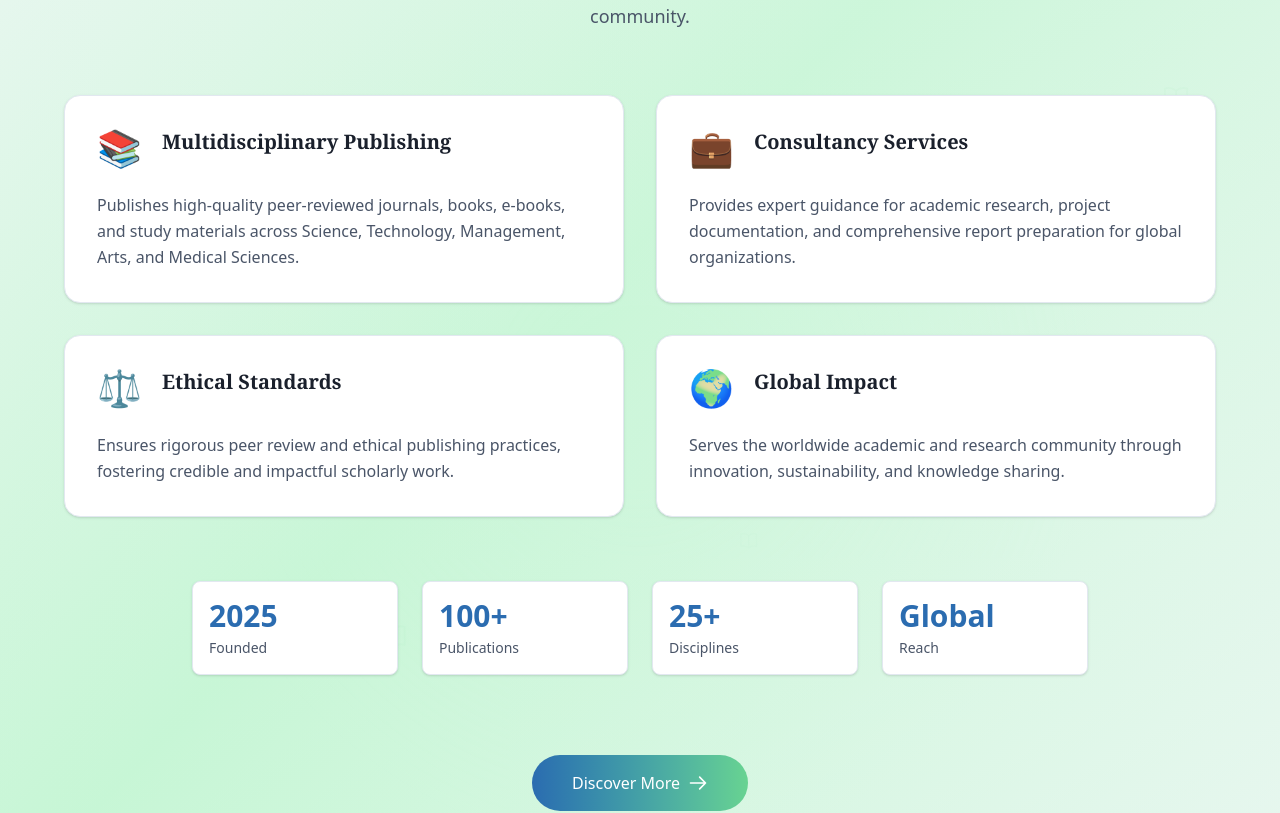
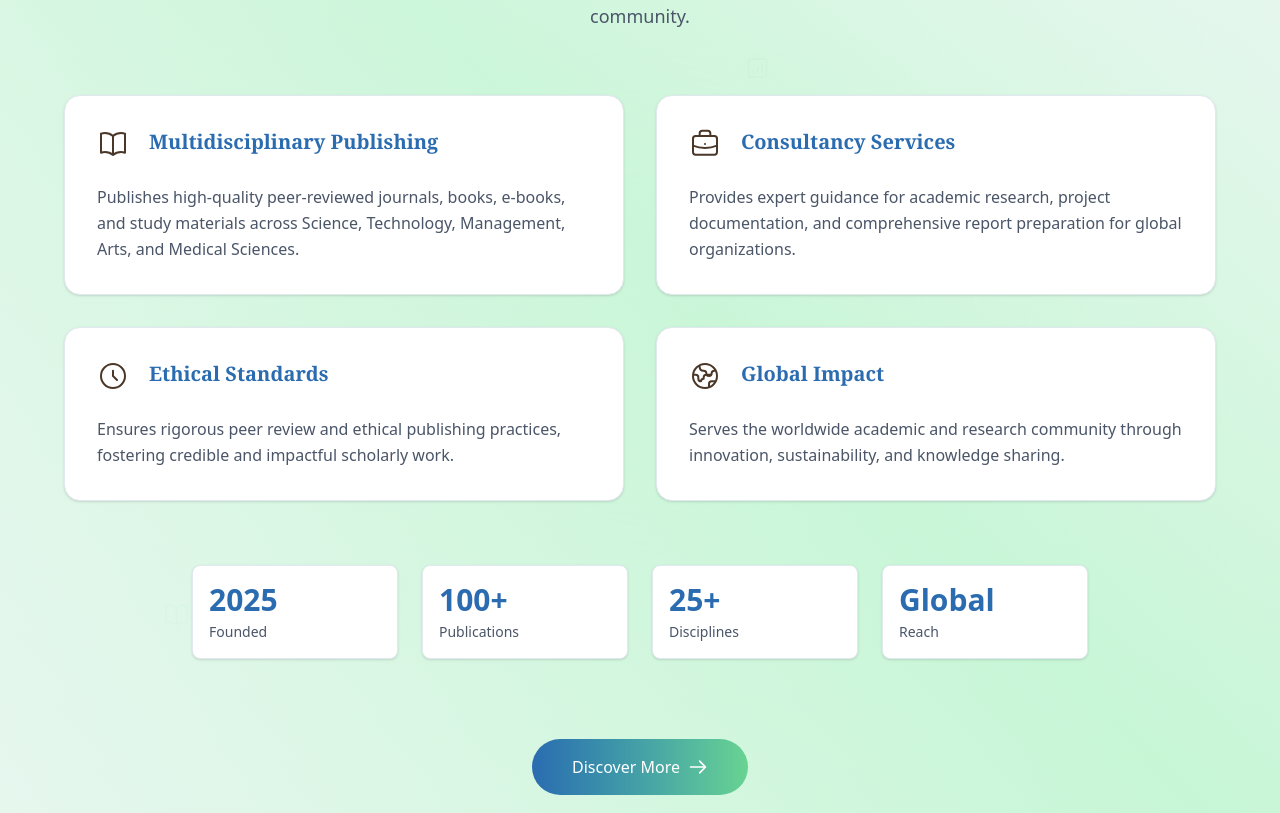
Before and after one commit to RohitAgrawal7/Uora-Landing-Page, a React (Vite) app: page / in a window 1280 px wide. Shown: the part 1221-2034 px from the top of the page. Built offline with nearby package versions, Linux system fonts and the light colour scheme.

Commit message:
update the icons adn theme

```diff
--- a/index.html
+++ b/index.html
@@ -3,6 +3,8 @@
 <head>
   <meta charset="UTF-8">
   <meta name="viewport" content="width=device-width, initial-scale=1.0">
+  <!-- Add image as title image -->
+  <link rel="icon" type="image/png" href="/oneness.png">
   <link href="/src/App.css" rel="stylesheet">
    <link href="https://fonts.googleapis.com/css2?family=Inter:wght@400;600;700&family=Merriweather:wght@400;700&display=swap" rel="stylesheet">
   <title>UORA - Universal Oneness Research Association</title>
--- a/package.json
+++ b/package.json
@@ -18,7 +18,8 @@
     "gh-pages": "^6.3.0",
     "lucide-react": "^0.542.0",
     "react": "^19.1.1",
-    "react-dom": "^19.1.1"
+    "react-dom": "^19.1.1",
+    "react-icons": "^5.5.0"
   },
   "devDependencies": {
     "@eslint/js": "^9.33.0",
--- a/src/App.tsx
+++ b/src/App.tsx
@@ -11,7 +11,7 @@ import Footer from './components/Footer';
 
 function App() {
   return (
-    <div className="min-h-screen bg-slate-900">
+    <div className="min-h-screen">
       <Navigation />
       <main>
         <Hero />
--- a/src/components/About.tsx
+++ b/src/components/About.tsx
@@ -4,27 +4,91 @@ import { useRef, useEffect, useState } from 'react';
 const highlights = [
   {
     title: 'Multidisciplinary Publishing',
-    description: 'Publishes high-quality peer-reviewed journals, books, e-books, and study materials across Science, Technology, Management, Arts, and Medical Sciences.',
-    icon: '📚',
-    gradient: 'from-[#2B6CB0] to-[#68D391]'
+    description:
+      'Publishes high-quality peer-reviewed journals, books, e-books, and study materials across Science, Technology, Management, Arts, and Medical Sciences.',
+    icon: (
+      <svg
+        className="w-8 h-8 text-[#4A3728]"
+        fill="none"
+        stroke="currentColor"
+        viewBox="0 0 24 24"
+        xmlns="http://www.w3.org/2000/svg"
+      >
+        <path
+          strokeLinecap="round"
+          strokeLinejoin="round"
+          strokeWidth="1.5"
+          d="M12 6.042A8.967 8.967 0 006 3.75c-1.052 0-2.062.18-3 .512v14.25A8.987 8.987 0 016 18c2.305 0 4.408.867 6 2.292m0-14.25a8.966 8.966 0 016-2.292c1.052 0 2.062.18 3 .512v14.25A8.987 8.987 0 0018 18a8.967 8.967 0 00-6 2.292m0-14.25v14.25"
+        />
+      </svg>
+    ),
+    gradient: 'from-[#2B6CB0] to-[#68D391]',
   },
   {
     title: 'Consultancy Services',
-    description: 'Provides expert guidance for academic research, project documentation, and comprehensive report preparation for global organizations.',
-    icon: '💼',
-    gradient: 'from-[#38A169] to-[#68D391]'
+    description:
+      'Provides expert guidance for academic research, project documentation, and comprehensive report preparation for global organizations.',
+    icon: (
+      <svg
+        className="w-8 h-8 text-[#4A3728]"
+        fill="none"
+        stroke="currentColor"
+        viewBox="0 0 24 24"
+        xmlns="http://www.w3.org/2000/svg"
+      >
+        <path
+          strokeLinecap="round"
+          strokeLinejoin="round"
+          strokeWidth="1.5"
+          d="M21 13.255A23.931 23.931 0 0112 15c-3.183 0-6.22-.62-9-1.745M16 6V4a2 2 0 00-2-2h-4a2 2 0 00-2 2v2m4 6h.01M5 20h14a2 2 0 002-2V8a2 2 0 00-2-2H5a2 2 0 00-2 2v10a2 2 0 002 2z"
+        />
+      </svg>
+    ),
+    gradient: 'from-[#38A169] to-[#68D391]',
   },
   {
     title: 'Ethical Standards',
-    description: 'Ensures rigorous peer review and ethical publishing practices, fostering credible and impactful scholarly work.',
-    icon: '⚖️',
-    gradient: 'from-[#2B6CB0] to-[#38A169]'
+    description:
+      'Ensures rigorous peer review and ethical publishing practices, fostering credible and impactful scholarly work.',
+    icon: (
+      <svg
+        className="w-8 h-8 text-[#4A3728]"
+        fill="none"
+        stroke="currentColor"
+        viewBox="0 0 24 24"
+        xmlns="http://www.w3.org/2000/svg"
+      >
+        <path
+          strokeLinecap="round"
+          strokeLinejoin="round"
+          strokeWidth="1.5"
+          d="M12 8v4l3 3m6-3a9 9 0 11-18 0 9 9 0 0118 0z"
+        />
+      </svg>
+    ),
+    gradient: 'from-[#2B6CB0] to-[#38A169]',
   },
   {
     title: 'Global Impact',
-    description: 'Serves the worldwide academic and research community through innovation, sustainability, and knowledge sharing.',
-    icon: '🌍',
-    gradient: 'from-[#68D391] to-[#2B6CB0]'
+    description:
+      'Serves the worldwide academic and research community through innovation, sustainability, and knowledge sharing.',
+    icon: (
+      <svg
+        className="w-8 h-8 text-[#4A3728]"
+        fill="none"
+        stroke="currentColor"
+        viewBox="0 0 24 24"
+        xmlns="http://www.w3.org/2000/svg"
+      >
+        <path
+          strokeLinecap="round"
+          strokeLinejoin="round"
+          strokeWidth="1.5"
+          d="M3.055 11H5a2 2 0 012 2v1a2 2 0 002 2 2 2 0 012-2v-1a2 2 0 012-2h2.945M8 3.935V5.5A2.5 2.5 0 0010.5 8h.5a2 2 0 012 2 2 2 0 104 0 2 2 0 012-2h1.064M15 20.488V18a2 2 0 012-2h3.064M21 12a9 9 0 11-18 0 9 9 0 0118 0z"
+        />
+      </svg>
+    ),
+    gradient: 'from-[#68D391] to-[#2B6CB0]',
   },
 ];
 
@@ -75,7 +139,7 @@ const About = () => {
   ];
 
   return (
-    <section id="about" ref={ref} className="relative py-24 px-6 overflow-hidden bg-gradient-to-br from-[#F5F7FA] via-[#C6F6D5] to-[#F5F7FA]">
+    <section id="about" ref={ref} className="relative py-24 px-6 overflow-hidden bg-gradient-to-bl from-[#F5F7FA] via-[#C6F6D5] to-[#F5F7FA]">
       {/* Animated background elements */}
       <motion.div
         className="absolute inset-0 opacity-15"
@@ -194,7 +258,7 @@ const About = () => {
                 >
                   {highlight.icon}
                 </motion.span>
-                <h3 className="text-xl font-semibold text-[#1A202C] font-serif">{highlight.title}</h3>
+                <h3 className="text-xl font-semibold text-[#2B6CB0] font-serif">{highlight.title}</h3>
               </div>
               <p className="text-[#4A5568] leading-relaxed">{highlight.description}</p>
 
--- a/src/components/Editorial.tsx
+++ b/src/components/Editorial.tsx
@@ -87,7 +87,7 @@ const Editorial = () => {
     <motion.section
       id="editorial"
       ref={ref}
-      className="relative py-20 px-6 overflow-hidden bg-gradient-to-br from-[#F5F7FA] via-[#C6F6D5] to-[#F5F7FA]"
+      className="relative py-20 px-6 overflow-hidden bg-gradient-to-bl from-[#F5F7FA] via-[#C6F6D5] to-[#F5F7FA]"
     >
       {/* Animated background elements */}
       <motion.div
@@ -222,7 +222,7 @@ const Editorial = () => {
                   {member.icon}
                 </motion.div>
                 <div>
-                  <h3 className="text-xl font-semibold text-[#1A202C] font-serif">{member.role}</h3>
+                  <h3 className="text-xl font-semibold text-[#2B6CB0] font-serif">{member.role}</h3>
                   <p className="text-[#4A5568] font-medium">{member.name}</p>
                 </div>
               </div>
@@ -264,9 +264,15 @@ const Editorial = () => {
       className="w-8 h-8 rounded-full bg-white flex items-center justify-center border border-[#E2E8F0] hover:border-[#2A7B3F] transition-all"
       aria-label={`Follow ${member.name} on ${platform}`}
     >
-                      <span className="text-[#4A3728]">
-                        {platform === 'linkedin' ? '💼' : '🐦'}
-                      </span>
+      {platform.toLowerCase() === 'linkedin' ? (
+        <svg className="w-5 h-5 text-[#4A3728]" fill="none" stroke="currentColor" viewBox="0 0 24 24" xmlns="http://www.w3.org/2000/svg">
+          <path strokeLinecap="round" strokeLinejoin="round" strokeWidth="1.5" d="M21 13.255A23.931 23.931 0 0112 15c-3.183 0-6.22-.62-9-1.745M16 6V4a2 2 0 00-2-2h-4a2 2 0 00-2 2v2m4 6h.01M5 20h14a2 2 0 002-2V8a2 2 0 00-2-2H5a2 2 0 00-2 2v10a2 2 0 002 2z" />
+        </svg>
+      ) : (
+        <svg className="w-5 h-5 text-[#4A3728]" fill="none" stroke="currentColor" viewBox="0 0 24 24" xmlns="http://www.w3.org/2000/svg">
+          <path strokeLinecap="round" strokeLinejoin="round" strokeWidth="1.5" d="M23 3a10.9 10.9 0 01-3.14 1.53 4.48 4.48 0 00-7.86 3v1A10.66 10.66 0 013 4s-4 9 5 13a11.64 11.64 0 01-7 2c9 5 20 0 20-11.5a4.5 4.5 0 00-.08-.83A7.72 7.72 0 0023 3z" />
+        </svg>
+      )}
     </motion.a>
   ))}
 </div>
--- a/src/components/Footer.tsx
+++ b/src/components/Footer.tsx
@@ -83,7 +83,7 @@ const Footer = () => {
       whileInView={{ opacity: 1, y: 0 }}
       transition={{ duration: 0.8 }}
       viewport={{ once: true }}
-      className="relative py-12 px-6 overflow-hidden bg-gradient-to-br from-[#F5F7FA] via-[#C6F6D5] to-[#F5F7FA] border-t border-[#C6F6D5]/20"
+      className="relative py-12 px-6 overflow-hidden bg-gradient-to-bl from-[#F5F7FA] via-[#C6F6D5] to-[#F5F7FA] border-t border-[#C6F6D5]/20"
     >
       {/* Animated background elements */}
       <motion.div
@@ -241,7 +241,7 @@ const Footer = () => {
                 whileHover={{ color: '#68D391' }}
                 className="text-[#2A7B3F] block transition-colors"
               >
-                contact@uora.org
+                contact@uorapublications.com
               </motion.a>
             </div>
           </motion.div>
--- a/src/components/Journals.tsx
+++ b/src/components/Journals.tsx
@@ -7,9 +7,13 @@ const journals = [
     subtitle: "Science, Technology & Management",
     description:
       "A peer-reviewed journal publishing cutting-edge research in sustainable technologies and management practices.",
-    icon: "🔬",
+    icon: (
+      <svg className="w-8 h-8 text-[#4A3728]" fill="none" stroke="currentColor" viewBox="0 0 24 24" xmlns="http://www.w3.org/2000/svg">
+        <path strokeLinecap="round" strokeLinejoin="round" strokeWidth="1.5" d="M12 6.042A8.967 8.967 0 006 3.75c-1.052 0-2.062.18-3 .512v14.25A8.987 8.987 0 016 18c2.305 0 4.408.867 6 2.292m0-14.25a8.966 8.966 0 016-2.292c1.052 0 2.062.18 3 .512v14.25A8.987 8.987 0 0018 18a8.967 8.967 0 00-6 2.292m0-14.25v14.25" />
+      </svg>
+    ),
     color: "from-[#2B6CB0] to-[#68D391]",
-    href: "http://localhost:5173/",
+    href: "https://ujgsm.uorapublications.com",
     target: "_blank",
   },
   {
@@ -17,7 +21,11 @@ const journals = [
     subtitle: "Science, Technology & Green Innovations",
     description:
       "Dedicated to innovative solutions for sustainable development and green technology advancements.",
-    icon: "🌿",
+    icon: (
+      <svg className="w-8 h-8 text-[#4A3728]" fill="none" stroke="currentColor" viewBox="0 0 24 24" xmlns="http://www.w3.org/2000/svg">
+        <path strokeLinecap="round" strokeLinejoin="round" strokeWidth="1.5" d="M3 8v6a9 9 0 0018 0V8m-9 12V8m0 0c-2.2 0-4-1.8-4-4h8c0 2.2-1.8 4-4 4z" />
+      </svg>
+    ),
     color: "from-[#38A169] to-[#68D391]",
     href: "https://rohitagrawal7.github.io/journal-website/gtis",
     target: "_blank",
@@ -27,7 +35,11 @@ const journals = [
     subtitle: "Medical Research & Healthcare Innovations",
     description:
       "Publishing groundbreaking research in medical sciences and healthcare technologies.",
-    icon: "⚕️",
+    icon: (
+      <svg className="w-8 h-8 text-[#4A3728]" fill="none" stroke="currentColor" viewBox="0 0 24 24" xmlns="http://www.w3.org/2000/svg">
+        <path strokeLinecap="round" strokeLinejoin="round" strokeWidth="1.5" d="M12 8v4l3 3m6-3a9 9 0 11-18 0 9 9 0 0118 0z" />
+      </svg>
+    ),
     color: "from-[#68D391] to-[#2B6CB0]",
     href: "https://rohitagrawal7.github.io/journal-website/jams",
     target: "_blank",
@@ -37,7 +49,11 @@ const journals = [
     subtitle: "Interdisciplinary Arts & Cultural Research",
     description:
       "Exploring the intersection of arts, culture, and society through scholarly research.",
-    icon: "🎨",
+    icon: (
+      <svg className="w-8 h-8 text-[#4A3728]" fill="none" stroke="currentColor" viewBox="0 0 24 24" xmlns="http://www.w3.org/2000/svg">
+        <path strokeLinecap="round" strokeLinejoin="round" strokeWidth="1.5" d="M4 6h16M4 12h16m-7 6h7" />
+      </svg>
+    ),
     color: "from-[#2B6CB0] to-[#38A169]",
     href: "https://rohitagrawal7.github.io/journal-website/acsr",
     target: "_blank",
@@ -79,22 +95,26 @@ const Journals = () => {
 
   // Research-themed SVG icons for background
   const researchIcons = [
-    // Book icon
-    <svg key="book" className="w-8 h-8 text-[#68D391]" fill="none" stroke="currentColor" viewBox="0 0 24 24" xmlns="http://www.w3.org/2000/svg">
+    <svg key="book" className="w-8 h-8 text-[#2A7B3F]" fill="none" stroke="currentColor" viewBox="0 0 24 24" xmlns="http://www.w3.org/2000/svg">
       <path strokeLinecap="round" strokeLinejoin="round" strokeWidth="1.5" d="M12 6.042A8.967 8.967 0 006 3.75c-1.052 0-2.062.18-3 .512v14.25A8.987 8.987 0 016 18c2.305 0 4.408.867 6 2.292m0-14.25a8.966 8.966 0 016-2.292c1.052 0 2.062.18 3 .512v14.25A8.987 8.987 0 0018 18a8.967 8.967 0 00-6 2.292m0-14.25v14.25" />
     </svg>,
-    // Molecule icon
     <svg key="molecule" className="w-8 h-8 text-[#2B6CB0]" fill="none" stroke="currentColor" viewBox="0 0 24 24" xmlns="http://www.w3.org/2000/svg">
       <path strokeLinecap="round" strokeLinejoin="round" strokeWidth="1.5" d="M13.5 16.875h3.375m0 0h3.375m-3.375 0V13.5m3.375 0V9.75M9 5.25H5.625m0 0H2.25m3.375 0v3.375m0 0v3.375M2.25 5.25v3.375m0 0h3.375M5.625 8.625h3.375M9 8.625v3.375m0 0H5.625m3.375 0V16.875" />
     </svg>,
-    // Graph icon
     <svg key="graph" className="w-8 h-8 text-[#38A169]" fill="none" stroke="currentColor" viewBox="0 0 24 24" xmlns="http://www.w3.org/2000/svg">
       <path strokeLinecap="round" strokeLinejoin="round" strokeWidth="1.5" d="M16 8v8m-4-5v5m-4-2v2m-2 4h12a2 2 0 002-2V6a2 2 0 00-2-2H6a2 2 0 00-2 2v12a2 2 0 002 2z" />
     </svg>,
   ];
 
+  // Leaf icon for nature-inspired animation
+  const leafIcon = (
+    <svg className="w-6 h-6 text-[#2A7B3F]" fill="none" stroke="currentColor" viewBox="0 0 24 24" xmlns="http://www.w3.org/2000/svg">
+      <path strokeLinecap="round" strokeLinejoin="round" strokeWidth="1.5" d="M3 8v6a9 9 0 0018 0V8m-9 12V8m0 0c-2.2 0-4-1.8-4-4h8c0 2.2-1.8 4-4 4z" />
+    </svg>
+  );
+
   // Function to handle journal box click
-  const handleJournalClick = (href: string | URL | undefined, target: string) => {
+  const handleJournalClick = (href: string, target: string) => {
     window.open(href, target || '_self');
   };
 
@@ -117,7 +137,7 @@ const Journals = () => {
         />
         {[...Array(10)].map((_, i) => (
           <motion.div
-            key={i}
+            key={`research-${i}`}
             className="absolute"
             style={{
               top: `${Math.random() * 100}%`,
@@ -139,7 +159,35 @@ const Journals = () => {
             {researchIcons[i % researchIcons.length]}
           </motion.div>
         ))}
+        {[...Array(8)].map((_, i) => (
+          <motion.div
+            key={`leaf-${i}`}
+            className="absolute"
+            style={{
+              top: `${Math.random() * 100}%`,
+              left: `${Math.random() * 100}%`,
+              transform: 'translate(-50%, -50%)',
+            }}
+            animate={{
+              y: [0, 30, 0],
+              rotate: [0, 15, -15, 0],
+              opacity: [0, 0.5, 0],
+              scale: [0, 1, 0],
+            }}
+            transition={{
+              duration: Math.random() * 8 + 8,
+              repeat: Infinity,
+              delay: Math.random() * 3,
+              ease: 'easeInOut',
+            }}
+          >
+            {leafIcon}
+          </motion.div>
+        ))}
       </motion.div>
+
+      {/* Subtle gradient overlay */}
+      <div className="absolute inset-0 bg-gradient-to-b from-[#F5F7FA]/20 to-[#C6F6D5]/30"></div>
 
       {/* Content */}
       <motion.div
@@ -183,7 +231,7 @@ const Journals = () => {
           </motion.p>
         </div>
 
-        <div className="grid grid-cols-1 md:grid-cols-2 gap-8 max-w-6xl mx-auto">
+        <div className="grid grid-cols-1 lg:grid-cols-2 gap-8 max-w-6xl mx-auto">
           {journals.map((journal, index) => (
             <motion.div
               key={index}
@@ -193,7 +241,7 @@ const Journals = () => {
               whileHover={{
                 y: -5,
                 scale: 1.02,
-                transition: { duration: 0.2 }
+                transition: { duration: 0.2 },
               }}
               className="bg-white p-6 rounded-xl shadow-sm border border-[#E2E8F0] hover:border-[#68D391]/30 transition-all relative overflow-hidden group cursor-pointer"
               onClick={() => handleJournalClick(journal.href, journal.target)}
@@ -201,21 +249,23 @@ const Journals = () => {
               <div className={`absolute inset-0 opacity-0 group-hover:opacity-10 transition-opacity duration-300 bg-gradient-to-r ${journal.color}`} />
 
               <div className="flex items-start mb-4">
-                <motion.span
-                  className="text-3xl mr-4"
-                  whileHover={{ rotate: 360 }}
-                  transition={{ duration: 0.5 }}
+                <motion.div
+                  whileHover={{ scale: 1.2, rotate: 15 }}
+                  transition={{ duration: 0.3 }}
+                  className="mr-4"
+                  aria-label={`Icon for ${journal.title}`}
                 >
                   {journal.icon}
-                </motion.span>
+                </motion.div>
                 <div>
-                  <h3 className="text-xl font-semibold text-[#1A202C] font-serif mb-1">
+                  <h3 className="text-lg font-semibold text-[#2B6CB0] font-serif mb-1">
                     {journal.title}
                   </h3>
                   <p className="text-[#4A5568] text-sm">{journal.subtitle}</p>
                 </div>
               </div>
               <p className="text-[#4A5568] leading-relaxed mb-4">{journal.description}</p>
+
               <motion.div
                 className="absolute bottom-0 left-0 h-1 bg-gradient-to-r from-[#2B6CB0] to-[#68D391]"
                 initial={{ width: 0 }}
@@ -228,11 +278,14 @@ const Journals = () => {
                 whileTap={{ scale: 0.95 }}
                 className="text-xs font-medium text-[#38A169] hover:text-[#68D391] transition-colors inline-flex items-center"
                 onClick={(e) => {
-                  e.stopPropagation(); // Prevent triggering the parent onClick
+                  e.stopPropagation();
                   handleJournalClick(journal.href, journal.target);
                 }}
               >
-                View Journal →
+                View Journal
+                <svg className="ml-2 w-4 h-4" fill="none" stroke="currentColor" viewBox="0 0 24 24" xmlns="http://www.w3.org/2000/svg">
+                  <path strokeLinecap="round" strokeLinejoin="round" strokeWidth="2" d="M14 5l7 7m0 0l-7 7m7-7H3"></path>
+                </svg>
               </motion.div>
             </motion.div>
           ))}
@@ -252,7 +305,7 @@ const Journals = () => {
               boxShadow: "0 10px 25px -5px rgba(43, 108, 176, 0.3)",
             }}
             whileTap={{ scale: 0.95 }}
-            className="inline-flex items-center bg-gradient-to-r from-[#2B6CB0] to-[#68D391] text-white font-medium py-3 px-8 rounded-full hover:shadow-lg transition-all cursor-pointer"
+            className="inline-flex items-center bg-gradient-to-r from-[#2B6CB0] to-[#68D391] text-white font-medium py-3 px-8 rounded-full hover:shadow-lg transition-all"
             aria-label="View all journals"
           >
             View All Journals
--- a/src/components/Mission.tsx
+++ b/src/components/Mission.tsx
@@ -101,7 +101,7 @@ const Mission = () => {
     <motion.section
       id="mission"
       ref={ref}
-      className="relative py-20 px-6 overflow-hidden bg-gradient-to-br from-[#F5F7FA] via-[#C6F6D5] to-[#F5F7FA]"
+      className="relative py-20 px-6 overflow-hidden bg-gradient-to-bl from-[#F5F7FA] via-[#C6F6D5] to-[#F5F7FA]"
     >
       {/* Animated background elements */}
       <motion.div
--- a/src/components/Vision.tsx
+++ b/src/components/Vision.tsx
@@ -96,7 +96,7 @@ const Vision = () => {
     <motion.section
       id="vision"
       ref={ref}
-      className="relative py-20 px-6 overflow-hidden bg-gradient-to-br from-[#F5F7FA] via-[#C6F6D5] to-[#F5F7FA]"
+      className="relative py-20 px-6 overflow-hidden bg-gradient-to-bl from-[#F5F7FA] via-[#C6F6D5] to-[#F5F7FA]"
     >
       {/* Animated background elements */}
       <motion.div
```
Also changed, not shown: src/components/Contact.tsx (+31 -10 lines), public/oneness.png (added), 1 other file (tests, documents, lock files or other folders). Lines whose indentation alone changed are shown as unchanged.
